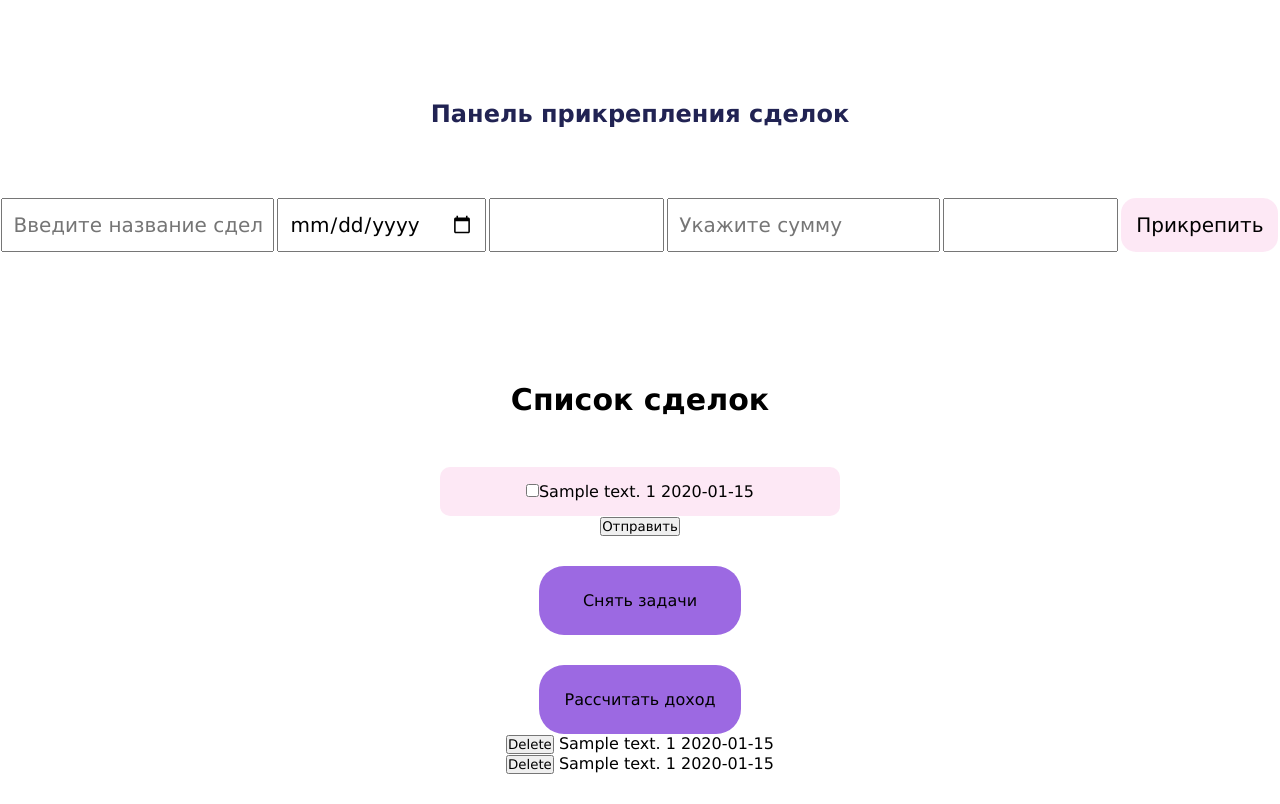
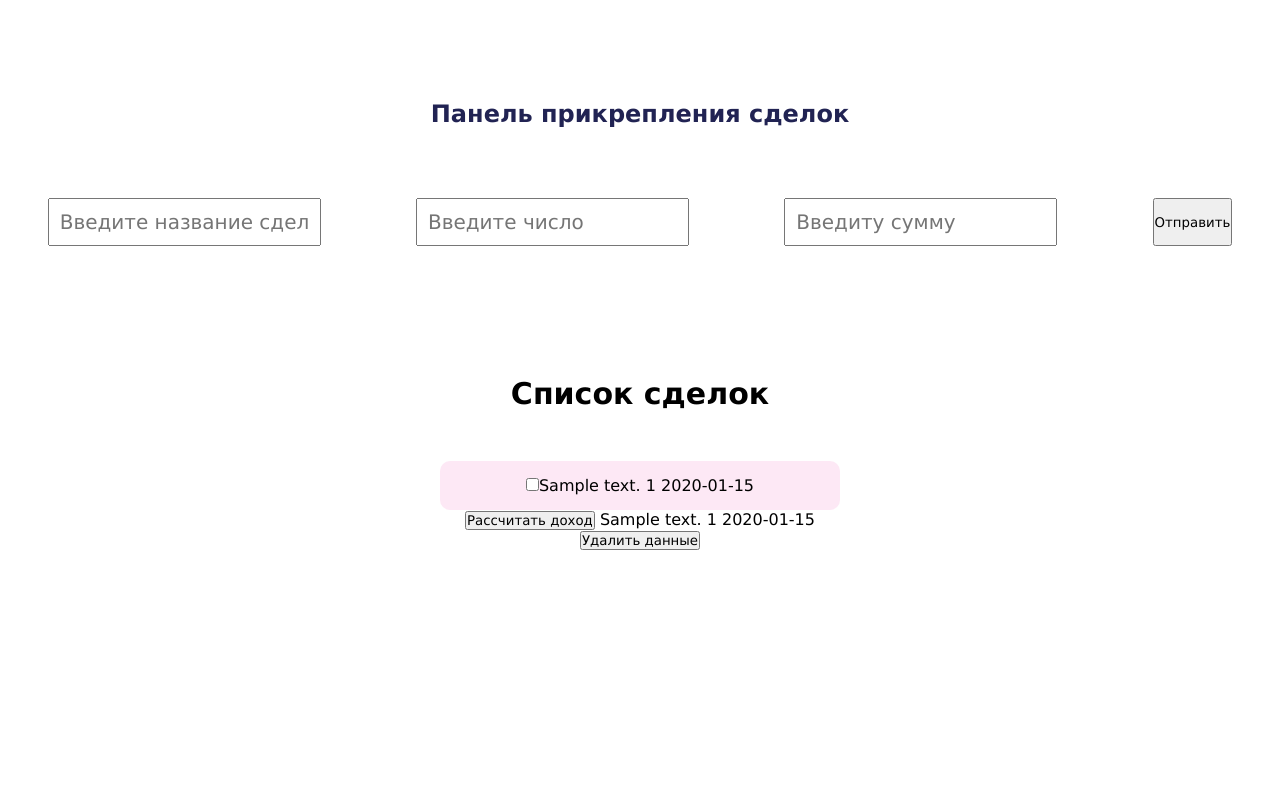
Before and after one commit to rena1gen/DjangoProject, a Django app: template CRM/templates/mainApp/money.html in a window 1280 px wide. After the commit the page ends 550 px from the top, so only its background shows below. Run offline with Django 5.2, Linux system fonts and the light colour scheme; tables that the repository leaves empty hold one stand-in row (values such as "Sample post"); the template is opened without the code that fills it: values that come from a table or form of the project are taken from there, most other values are stand-ins (such as "Sample title", 1, 10 or a date in 2020).

Commit message:
Ренат23

```diff
--- a/CRM/forms.py
+++ b/CRM/forms.py
@@ -1,10 +1,16 @@
 from django import forms
 from .models import Money
+from django.forms import TextInput
+
 
 class MoneyForm(forms.ModelForm):
     class Meta:
         model = Money
-        fields = ['message' , 'summa' , 'date_of_add']
+        fields = ['message', 'summa', 'date_of_add']
+        widgets = {"message": TextInput(attrs={'class': 'task-input', 'placeholder': 'Введите название сделки'}),
+                   "summa": TextInput(attrs={'class': 'task-input', 'placeholder': 'Введиту сумму'}),
+                   "date_of_add": TextInput(attrs={'class': 'task-input', 'placeholder': 'Введите число'})
+                   }
 
     def save(self, user, commit=True):
         message1 = super(MoneyForm, self).save(commit=False)
--- a/CRM/templates/mainApp/money.html
+++ b/CRM/templates/mainApp/money.html
@@ -19,13 +19,10 @@
             <div class = "task__panel__container">
                 <form method="post">
                 <div class="task__box">
-                    <input type="text " class = "task-input" placeholder="Введите название сделки">
-                    <input type="date" class = "task-input" placeholder="Укажите дату сделки">
+                    {{ form.message }}
                     {{ form.date_of_add }}
-                    <input type="number" class = "task-input" placeholder="Укажите сумму">
                     {{ form.summa }}
-                    <span id = "button" class = "task-btn">
-                        <a>Прикрепить</a>
+                    <button type="submit">Отправить</button>
                     </span>
                 </div>
                 </form>
@@ -41,31 +38,23 @@
                {% for message in task  %}
             <div class = "active__task"><input type="checkbox">{{ message }}</div>
             {% endfor %}
-            <button type="submit">Отправить</button>
           </form>
           <form method="post" action="{% url 'calc' %}">
+              {% csrf_token %}
+                <div class = "active__task__btn__container">
+               <input type="hidden" name="user_id" value="{{ user_id.id }}">
+                <button type="submit">Рассчитать доход</button>
+                {{ money }}
+          </form>
+        <form method="post" action="{% url 'delete' %}">
+        {% csrf_token %}
+        <input type="hidden" name="user_id" value="{{ user_id.id }}">
+        <button type="submit">Удалить данные</button>
+        </form>
 
-                <div class = "active__task__btn__container">
-                <div class = "active__task__btn"><a>Снять задачи</a></div>
-                    <div class = "active__task__btn"><a>Рассчитать доход</a></div>
-          </form>
+
 
     </div>
 </body>
 
 </html>
-
-
-  <form method="post" action="{% url 'calc' %}">
-    {% csrf_token %}
-    <input type="hidden" name="user_id" value="{{ user_id.id }}">
-    <button type="submit">Delete</button>
-     {{ money }}
-  </form>
-
-<form method="post" action="{% url 'delete' %}">
-    {% csrf_token %}
-    <input type="hidden" name="user_id" value="{{ user_id.id }}">
-    <button type="submit">Delete</button>
-     {{ money }}
-  </form>
```
